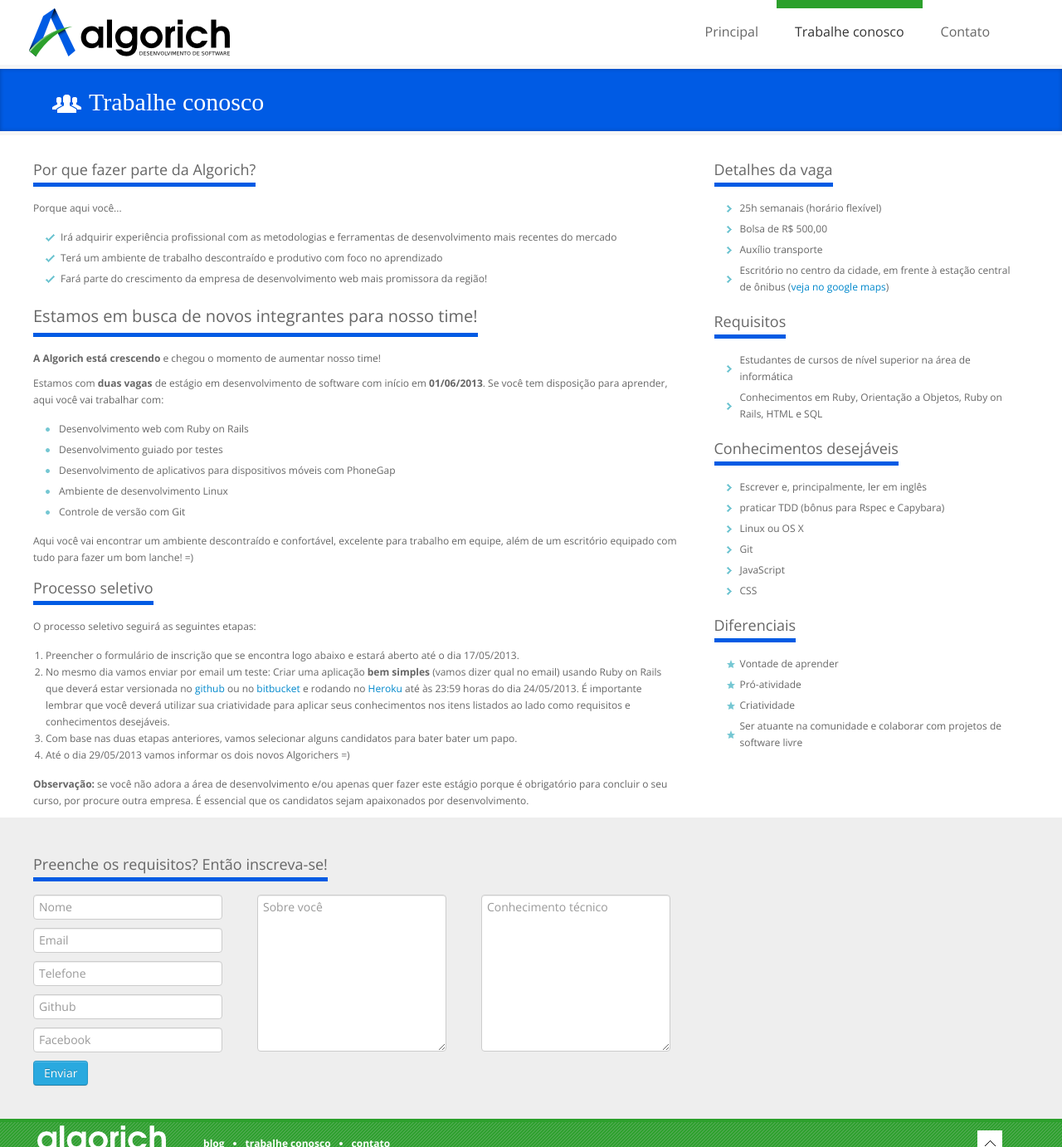
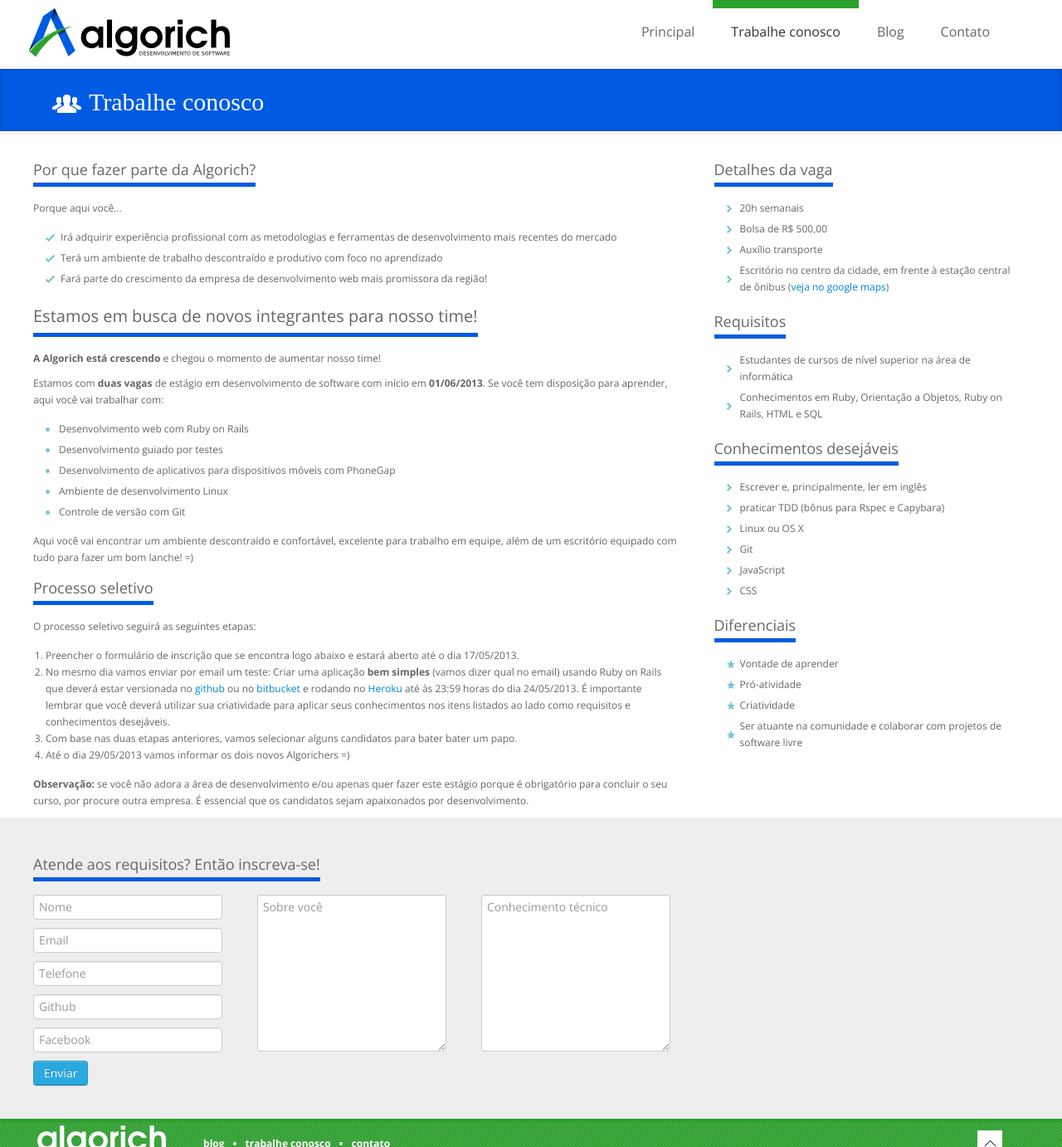
Before and after one commit to algorich/site2.0, a Jekyll site: the page built from trabalhe-conosco.html, in a window 1280 px wide and 1400 px high, cut to the strip 0-1382 px from the top of the window. Shown: the whole strip at 83% size. Built offline with Jekyll 4.4.1, drawn with Linux system fonts in a browser that asks for light colours; some web fonts are replaced.

Commit message:
add trabalhe conosco nos menus; ajustados detalhes na página de trabalhe conosco

```diff
--- a/_layouts/home.html
+++ b/_layouts/home.html
@@ -24,7 +24,8 @@
                   <li><a href="#app-services">Serviços</a></li>
                   <li><a href="#app-clients">Clientes</a></li>
                   <li><a href="#time">Time</a></li>
-                  <li><a href='//blog.algorich.com.br'><span>Blog</span></a></li>
+                  <li><a href="/trabalhe-conosco">Trabalhe conosco</a></li>
+                  <li><a href='http://blog.algorich.com.br'><span>Blog</span></a></li>
                   <li><a href="/contato">Contato</a></li>
                 </ul>
               </div>
--- a/_layouts/page.html
+++ b/_layouts/page.html
@@ -28,6 +28,7 @@
                 <li class="{% if page.id == 'trabalhe-conosco' %}active{% endif %}">
                   <a href="/trabalhe-conosco">Trabalhe conosco</a>
                 </li>
+                <li><a href='http://blog.algorich.com.br'><span>Blog</span></a></li>
                 <li class="{% if page.id == 'contato' %}active{% endif %}">
                   <a href="/contato">Contato</a>
                 </li>
--- a/trabalhe-conosco.html
+++ b/trabalhe-conosco.html
@@ -96,10 +96,11 @@
         <div class="title"><h3>Detalhes da vaga</h3></div>
 
         <ul class="arrow_list">
-          <li>25h semanais (horário flexível)</li>
+          <li>20h semanais</li>
           <li>Bolsa de R$ 500,00</li>
           <li>Auxílio transporte</li>
-          <li>Escritório no centro da cidade, em frente à estação central de ônibus (<a href="http://goo.gl/maps/AnMFJ" target="_blank">veja no google maps</a>)</li>
+          <li>Escritório no centro da cidade, em frente à estação central de
+            ônibus (<a href="http://goo.gl/maps/AnMFJ" target="_blank">veja no google maps</a>)</li>
         </ul>
 
         <div class="title"><h3>Requisitos</h3></div>
@@ -137,7 +138,7 @@
 
   <div id="app-form">
     <div class="title">
-      <h3>Preenche os requisitos? Então inscreva-se!</h3>
+      <h3>Atende aos requisitos? Então inscreva-se!</h3>
     </div>
 
     <div class="row-fluid">
```
